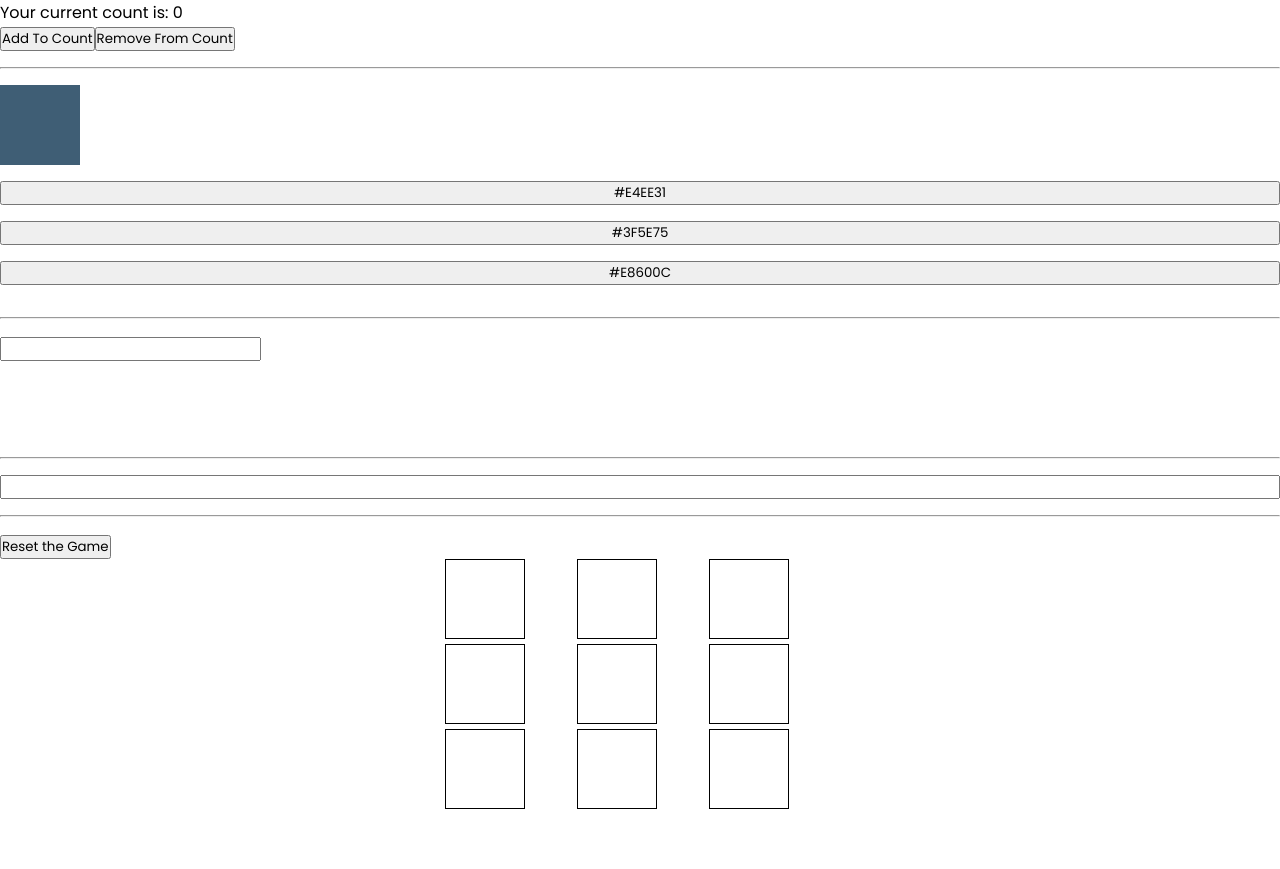
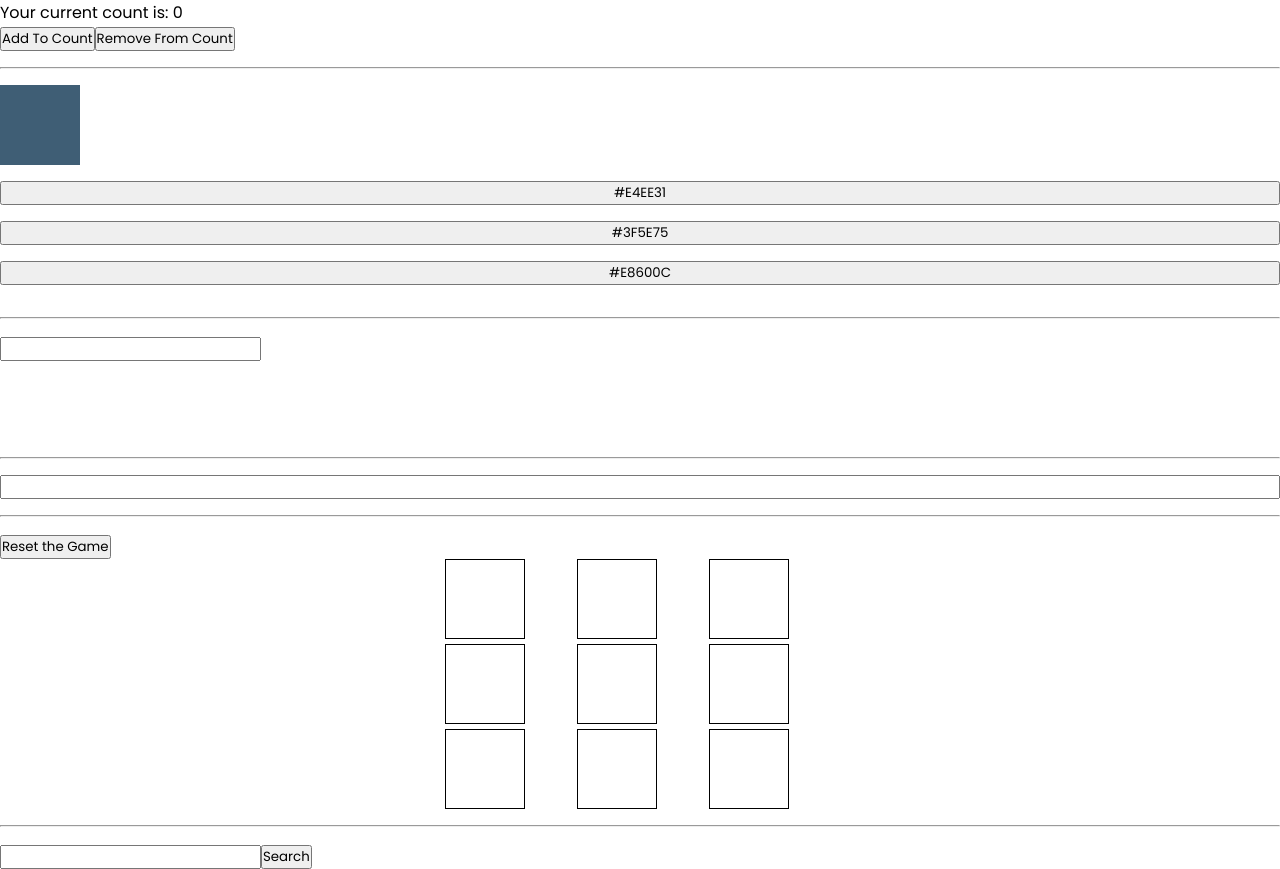
Before and after one commit to EdwinOliveira/react-exercices, a React (Vite) app: page / in a window 1280 px wide. Before the commit the page ends 809 px from the top, so only its background shows below. Built offline with nearby package versions, Linux system fonts and the light colour scheme.

Commit message:
WIP: Updated code

```diff
--- a/src/app.tsx
+++ b/src/app.tsx
@@ -5,6 +5,7 @@ import WordPicker from "./components/wordPicker";
 import TicTacToe from "./components/ticTacToe";
 
 import "./app.css";
+import SearchForm from "./components/search-form";
 
 const App = () => {
 	return (
@@ -19,6 +20,8 @@ const App = () => {
 				<WordPicker />
 				<hr />
 				<TicTacToe />
+				<hr />
+				<SearchForm />
 			</div>
 		</>
 	);
--- /dev/null
+++ b/src/components/search-form.tsx
@@ -0,0 +1,21 @@
+import { useState } from "react";
+
+const SearchForm = () => {
+	const [searchValue, setSearchValue] = useState<string>();
+
+	const handleSearch = (formData: FormData) => {
+		setSearchValue(formData.get("search")?.toString() || "");
+	};
+
+	return (
+		<>
+			<form action={handleSearch}>
+				<label htmlFor="search">{searchValue}</label>
+				<input name="search" type="text" />
+				<button type="submit">Search</button>
+			</form>
+		</>
+	);
+};
+
+export default SearchForm;
```
